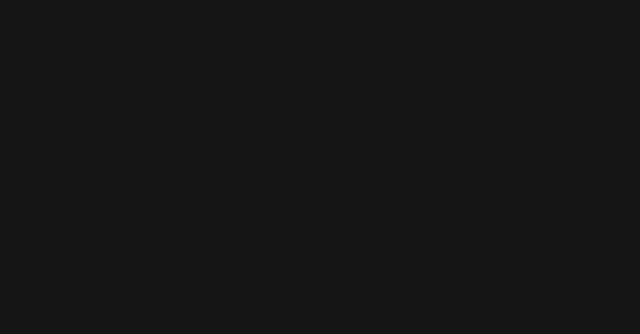
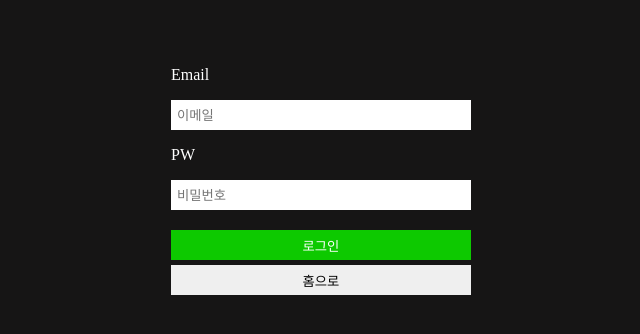
Before and after one commit to dlworhd/possential-client, a Vue app: page /login in a window 1280 px wide. Before the commit this address had no page. Shown: the top 334 px of the page, without its empty margins (319-959 px from the left). Built offline with nearby package versions, Linux system fonts and the light colour scheme.

Commit message:
#17 feat: Implement Login & JWT Token (#18)

```diff
--- /dev/null
+++ b/src/components/user/LoginForm.vue
@@ -0,0 +1,112 @@
+<template>
+    <form @submit.prevent="login">
+        <div class="container">
+            <div>
+            <div>
+                <p>Email</p>
+                <input class="text-input" v-model="user.email" type="email" placeholder="이메일"/>
+            </div>
+            <div>
+                <p>PW</p>
+                <input class="text-input" v-model="user.password" type="password" placeholder="비밀번호"/>
+            </div>
+            </div>
+        </div>
+        <div class="btn-container">
+            <div>
+                <div>
+                    <button type="submit" class="btn login">로그인</button>
+                </div>
+                <div>
+                    <button class="btn home">홈으로</button>
+                </div>
+            </div>
+        </div>
+    </form>
+</template>
+
+<script lang="ts">
+import { defineComponent } from 'vue';
+import axios from 'axios';
+
+interface Token{
+    grantType: string,
+    accessToken: string,
+    refreshToken: string
+}
+
+export default defineComponent({
+    data(){
+        return {
+            user:
+            {
+                email: "",
+                password: "",
+            }
+        }
+    },
+    methods: {
+        async login(){
+            try{
+                await axios.post("http://localhost:8080/api/auth/login", this.user).then(response => {
+                    console.log(response.data)
+                    const { grantType, accessToken, refreshToken } = response.data
+                    localStorage.setItem('grantType', grantType)
+                    localStorage.setItem('accessToken', accessToken)
+                    localStorage.setItem('refreshToken', refreshToken)
+
+                    this.$router.push('/')
+                })
+            }catch(error){
+                console.log(error);
+
+            }
+        }
+    }
+})
+</script>
+
+<style>
+.container {
+    margin-top: 50px;
+    display: flex;
+    justify-content: center;
+}
+
+.text-input {
+    margin: 0;
+    border: 0;
+    box-sizing: border-box;
+    padding: 0 6px;
+    width: 300px;
+    height: 30px;
+}
+
+button {
+    margin: 0;
+    border: 0;
+    padding: 0;
+}
+
+.login {
+    margin-top: 20px;
+    color: white;
+    background-color: rgb(13, 201, 0);
+    margin-bottom: 5px;
+}
+
+.btn {
+    width: 300px;
+    height: 30px;
+}
+
+
+.btn-container {
+    display: flex;
+    justify-content: center;
+}
+
+p {
+    color: white;
+}
+</style>
--- a/src/components/user/SignUpForm.vue
+++ b/src/components/user/SignUpForm.vue
@@ -42,11 +42,6 @@
 import { defineComponent } from 'vue';
 import axios from 'axios';
 
-enum GenderType {
-    MAN = "MAN",
-    WOMAN = "WOMAN"
-}
-
 interface User {
     email: string,
     password: string,
@@ -75,16 +70,16 @@ export default defineComponent({
             console.log(this.user.gender)
 
 
-            const data = {
-                email: this.user.email,
-                password: this.user.password,
-                name: this.user.name,
-                phoneNumber: this.user.phoneNumber,
-                gender: this.user.gender,
-                birth: this.user.birth
+            try {
+                await axios.post('http://localhost:8080/api/users', this.user)
+                .then(response => {
+                    alert("회원가입을 축하합니다.")
+                    this.$router.push('/')
+                })
+            } catch (error) {
+                //Validation 처리
             }
 
-            await axios.post('http://localhost:8080/api/users', data).then(response => console.log(response.data))
         }
     }
 })
@@ -92,7 +87,7 @@ export default defineComponent({
 </script>
 
 
-<style>
+<style scoped>
 
 button {
     margin: 0;
@@ -106,6 +101,11 @@ button {
     margin-bottom: 5px;
 }
 
+.btn {
+    width: 300px;
+    height: 30px;
+}
+
 .inner-container {
     width: 300px;
 }
@@ -115,10 +115,7 @@ input {
     border: 0;
 }
 
-.btn {
-    width: 300px;
-    height: 30px;
-}
+
 
 .btn-container {
     margin-top: 20px;
```
Also changed, not shown: src/router/index.ts (+7 -1 lines), src/views/LoginView.vue (added, +21 -0 lines).
